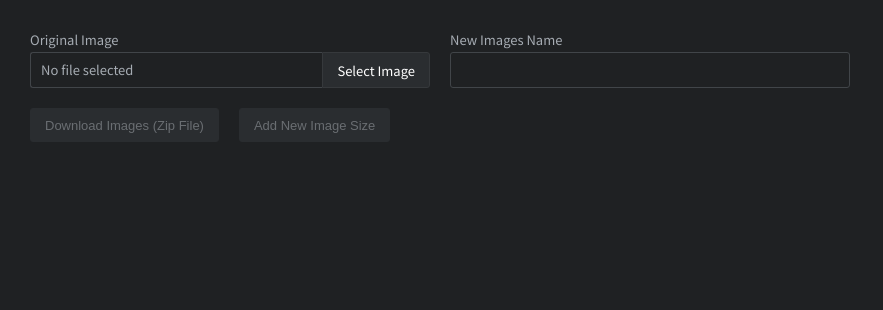
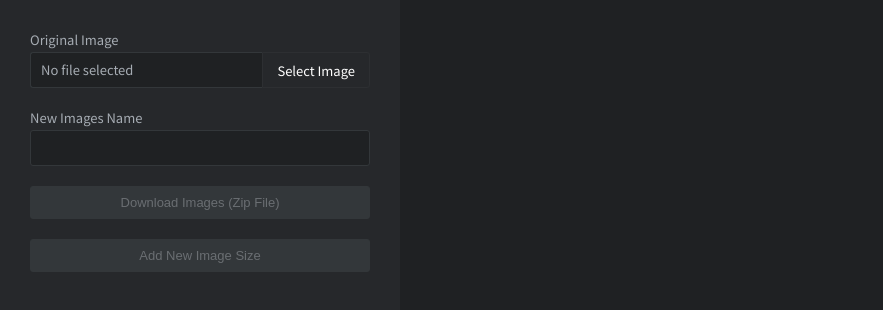
Before and after one commit to carnold84/fotiva, a plain HTML site: page index.html in a window 1280 px wide. Shown: the whole page, without its empty margins (0-883 px from the left). Drawn offline with nearby package versions, Linux system fonts and the light colour scheme.

Commit message:
Made responsive

```diff
--- a/index.html
+++ b/index.html
@@ -16,17 +16,14 @@
   </head>
   <body>
     <div id="app">
-      <div id="message"></div>
+      <div class="column-1">
         <div class="controls">
-        <div class="file-upload">
           <file-input id="file-input" label="Original Image"></file-input>
-        </div>
           <text-input
             disabled="true"
             id="file-name"
             label="New Images Name"
             name="file-name"
-          style="min-width: 400px"
           ></text-input>
         </div>
         <div class="controls">
@@ -37,7 +34,11 @@
             Add New Image Size
           </ui-button>
         </div>
+      </div>
+      <div class="column-2">
+        <div id="message"></div>
         <div class="preview-images" id="preview-images"></div>
+      </div>
     </div>
     <add-image-modal id="add-image-modal"></add-image-modal>
     <script
--- a/js/components/FileInput.js
+++ b/js/components/FileInput.js
@@ -25,6 +25,7 @@ class FileInput extends HTMLElement {
       color: var(--file-input__btn-color, #222222);
       cursor: pointer;
       display: flex;
+      flex-shrink: 0;
       font-size: 1rem;
       height: 34px;
       padding: 0 14px;
@@ -61,7 +62,9 @@ class FileInput extends HTMLElement {
       height: 34px;
       line-height: 0.8rem;
       margin: 0;
+      overflow: hidden;
       padding: 0 10px;
+      white-space: nowrap;
     }
 
     .file-input .file-input-input:focus ~ .name {
@@ -84,23 +87,23 @@ class FileInput extends HTMLElement {
   elFileInputName;
 
   static get observedAttributes() {
-    return ["label"];
+    return ['label'];
   }
 
   constructor() {
     super();
 
-    const shadow = this.attachShadow({ mode: "open" });
+    const shadow = this.attachShadow({ mode: 'open' });
 
-    const style = document.createElement("style");
+    const style = document.createElement('style');
     style.innerHTML = this.style;
     shadow.innerHTML = this.template;
     shadow.appendChild(style);
 
-    this.elFileInput = shadow.querySelector(".file-input-input");
-    this.elFileInput.addEventListener("change", this.onChange);
-    this.elFileInputLabel = shadow.querySelector(".file-input-label");
-    this.elFileInputName = shadow.querySelector(".file-input-name");
+    this.elFileInput = shadow.querySelector('.file-input-input');
+    this.elFileInput.addEventListener('change', this.onChange);
+    this.elFileInputLabel = shadow.querySelector('.file-input-label');
+    this.elFileInputName = shadow.querySelector('.file-input-name');
   }
 
   onChange = () => {
@@ -112,7 +115,7 @@ class FileInput extends HTMLElement {
       this.elFileInputName.innerHTML = file.name;
     }
 
-    const selectEvent = new CustomEvent("select", {
+    const selectEvent = new CustomEvent('select', {
       detail: {
         file,
       },
@@ -121,7 +124,7 @@ class FileInput extends HTMLElement {
   };
 
   attributeChangedCallback(name, oldValue, newValue) {
-    if (name === "label") {
+    if (name === 'label') {
       this.updateLabel(newValue);
     }
   }
@@ -133,4 +136,4 @@ class FileInput extends HTMLElement {
   };
 }
 
-customElements.define("file-input", FileInput);
+customElements.define('file-input', FileInput);
--- a/js/components/TextInput.js
+++ b/js/components/TextInput.js
@@ -29,6 +29,7 @@ class TextInput extends HTMLElement {
       line-height: 0.8rem;
       margin: 0;
       padding: 0 10px;
+      white-space: nowrap;
     }
 
     .text-input .text-input-input:disabled {
--- a/js/components/UIButton.js
+++ b/js/components/UIButton.js
@@ -6,15 +6,16 @@ class UIButton extends HTMLElement {
 
     .ui-button {
       align-items: center;
-      background-color: var(--color2);
-      border: 1px solid var(--color2);
+      background-color: var(--color4);
+      border: 1px solid var(--color4);
       border-radius: 3px;
       color: var(--text-color1);
       cursor: pointer;
       display: flex;
       font-size: 1rem;
-      height: 34px;
-      padding: 0 14px;
+      justify-content: center;
+      padding: 8px 14px;
+      width: 100%;
     }
 
     :host([disabled]) .ui-button {
@@ -22,7 +23,7 @@ class UIButton extends HTMLElement {
     }
 
     .ui-button:focus, .ui-button:hover {
-      background-color: var(--color3);
+      background-color: var(--color5);
       border: 1px solid var(--color6);
       outline: none;
     }
--- a/main.css
+++ b/main.css
@@ -3,11 +3,11 @@ html {
   --primary2: #d36b25;
   --primary3: #ff934b;
   --color1: #1f2123;
-  --color2: #2a2d30;
-  --color3: #36393c;
-  --color4: #414549;
-  --color5: #4d5155;
-  --color6: #585d62;
+  --color2: #26282b;
+  --color3: #2d2f32;
+  --color4: #33373a;
+  --color5: #3a3e41;
+  --color6: #414549;
   --text-color1: #ffffff;
   --text-color2: #a6acb3;
   --text-color3: #6a6e72;
@@ -34,7 +34,6 @@ html {
 
 body {
   margin: 0;
-  padding: 30px;
 }
 
 body.has-modal {
@@ -45,27 +44,84 @@ body.has-modal {
   box-sizing: border-box;
 }
 
-.controls {
-  align-items: flex-start;
+#app {
   display: flex;
   flex-direction: column;
-  margin-bottom: 20px;
+  height: 100%;
+  position: absolute;
+  width: 100%;
 }
 
-.controls > * {
+@media (min-width: 800px) {
+  #app {
+    flex-direction: row;
+  }
+}
+
+.column-1,
+.column-2 {
+  padding: 30px;
+}
+
+.column-1 {
+  background-color: var(--color2);
+  display: flex;
+  flex-direction: column;
+  flex-shrink: 0;
+  overflow: hidden;
+  width: 100%;
+}
+
+.column-2 {
+  overflow: auto;
+}
+
+@media (min-width: 800px) {
+  .column-1 {
+    height: auto;
+    max-width: 400px;
+    width: 100%;
+  }
+}
+
+@media (min-width: 1024px) {
+  .preview-images {
+    grid-template-columns: repeat(3, 1fr);
+  }
+}
+
+.controls {
+  display: flex;
+  flex-direction: column;
+}
+
+.controls:nth-child(1) {
   margin: 0 0 20px;
 }
 
-@media (min-width: 1024px) {
+.controls > :nth-child(1) {
+  margin: 0 0 20px;
+  width: 100%;
+}
+
+@media (min-width: 600px) and (max-width: 800px) {
   .controls {
-    align-items: flex-end;
     display: flex;
     flex-direction: row;
-    justify-content: flex-start;
   }
 
-  .controls > * {
-    margin: 0 20px 0 0;
+  .controls:nth-child(1) {
+    margin: 0 0 20px;
+  }
+
+  .controls > :nth-child(1) {
+    margin: 0 10px 0 0;
+    width: 100%;
+  }
+
+  .controls > :nth-child(2) {
+    margin: 0 0 0 10px;
+    width: 100%;
   }
 }
 
@@ -205,21 +261,27 @@ body.has-modal {
   gap: 20px;
 }
 
-@media (min-width: 500px) {
+@media (min-width: 600px) {
+  .preview-images {
+    grid-template-columns: repeat(3, 1fr);
+  }
+}
+
+@media (min-width: 800px) {
+  .preview-images {
+    grid-template-columns: repeat(1, 1fr);
+  }
+}
+
+@media (min-width: 900px) {
   .preview-images {
     grid-template-columns: repeat(2, 1fr);
   }
 }
 
-@media (min-width: 800px) {
+@media (min-width: 1024px) {
   .preview-images {
     grid-template-columns: repeat(3, 1fr);
-  }
-}
-
-@media (min-width: 1024px) {
-  .preview-images {
-    grid-template-columns: repeat(4, 1fr);
   }
 }
 
```
Lines whose indentation alone changed are shown as unchanged.
